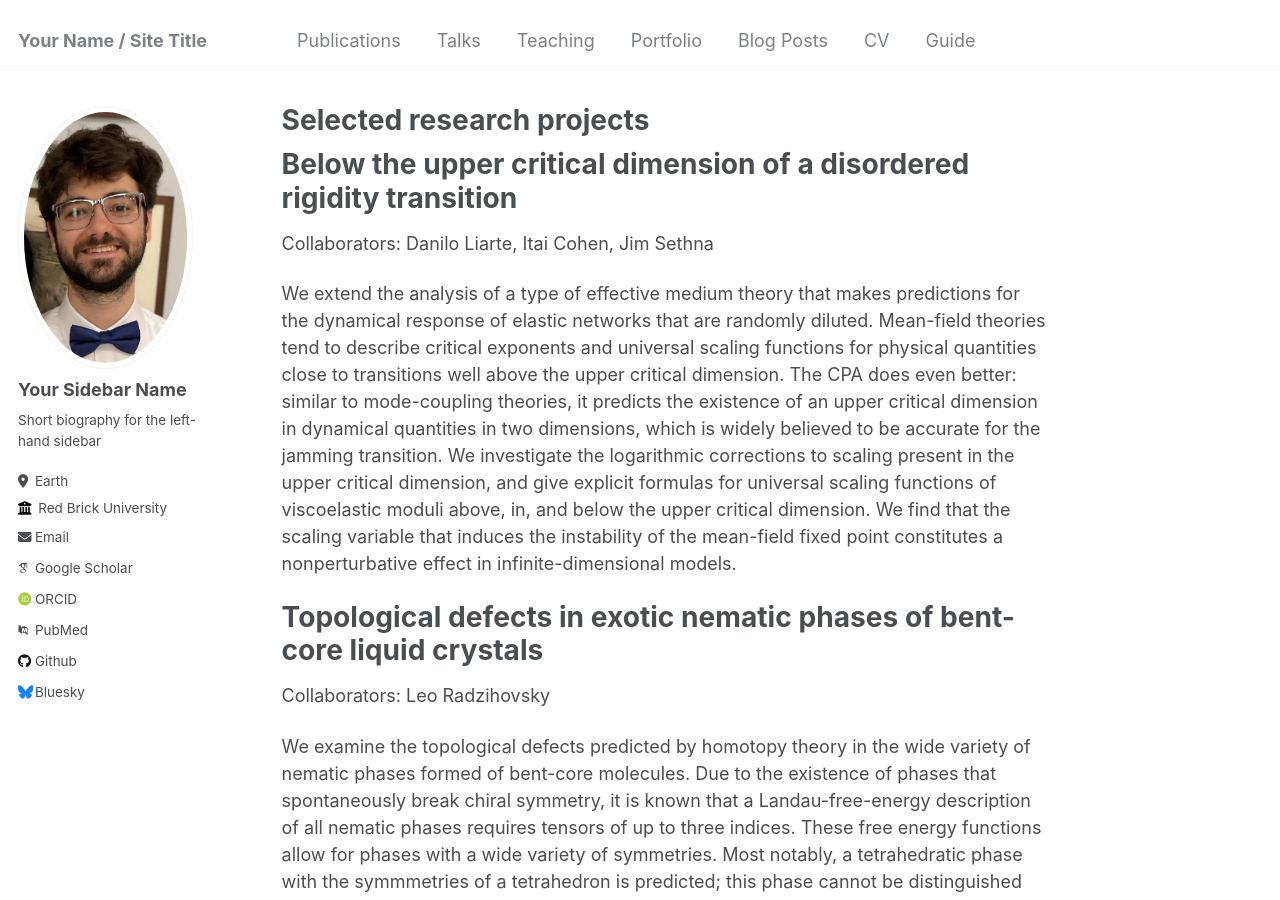
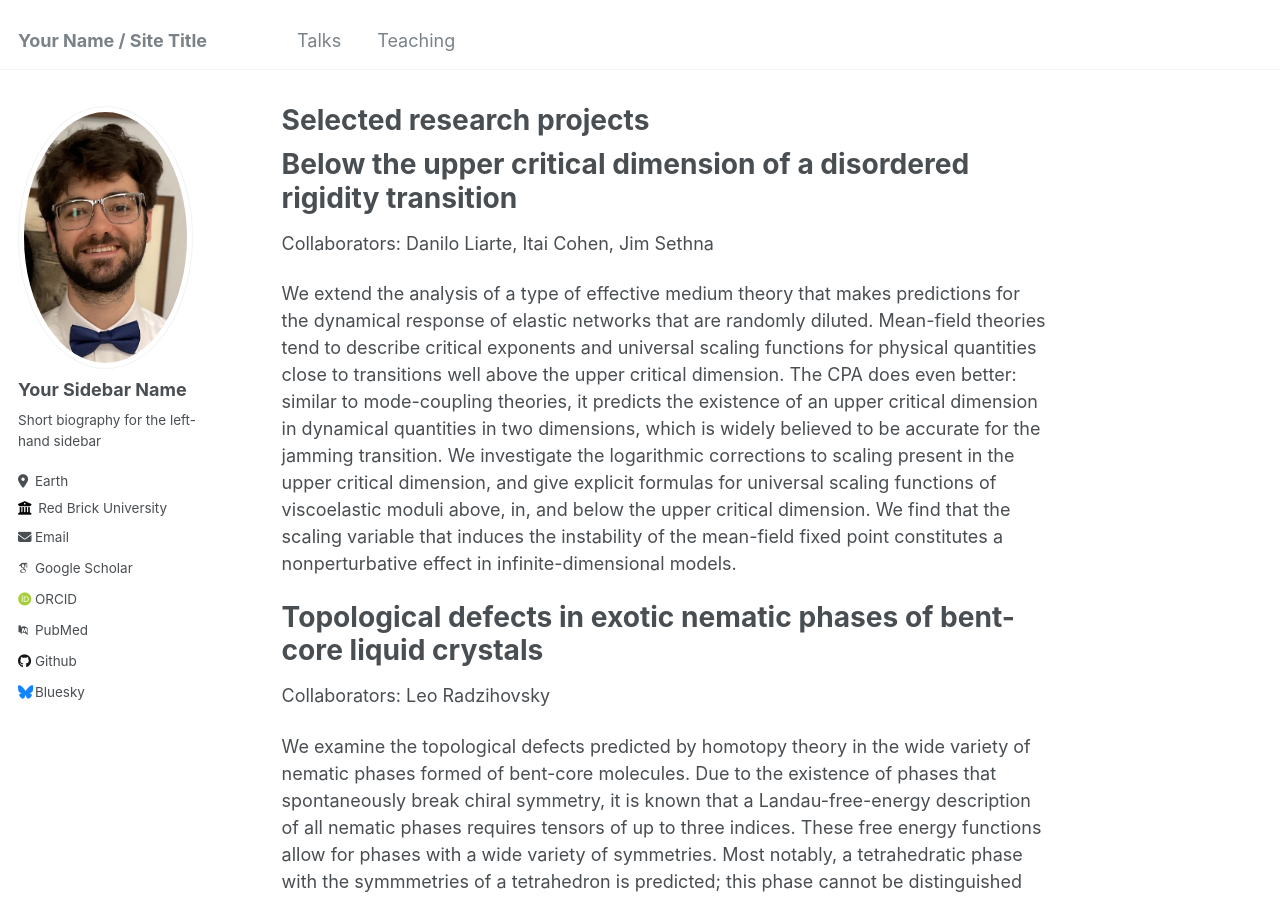
Before and after one commit to stephen-thornton/stephen-thornton.github.io, a Jekyll site: the page built from _pages/about.md, in a window 1280 px wide and 900 px high. Built offline with Jekyll 4.4.1, drawn with Linux system fonts in a browser that asks for light colours; some web fonts are replaced.

Commit message:
Update navigation.yml

```diff
--- a/_data/navigation.yml
+++ b/_data/navigation.yml
@@ -1,22 +1,7 @@
 # main links links
 main:
-  - title: "Publications"
-    url: /publications/
-
   - title: "Talks"
     url: /talks/
 
   - title: "Teaching"
     url: /teaching/
-
-  - title: "Portfolio"
-    url: /portfolio/
-
-  - title: "Blog Posts"
-    url: /year-archive/
-
-  - title: "CV"
-    url: /cv/
-
-  - title: "Guide"
-    url: /markdown/
```
